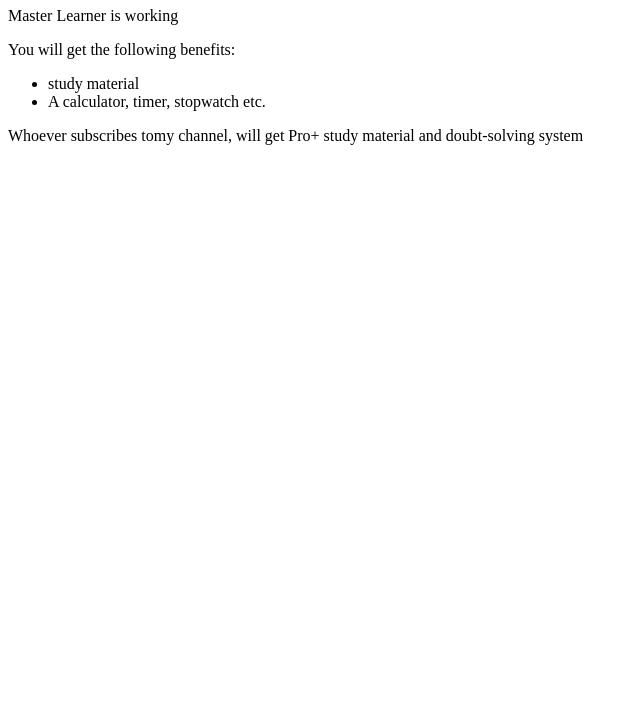
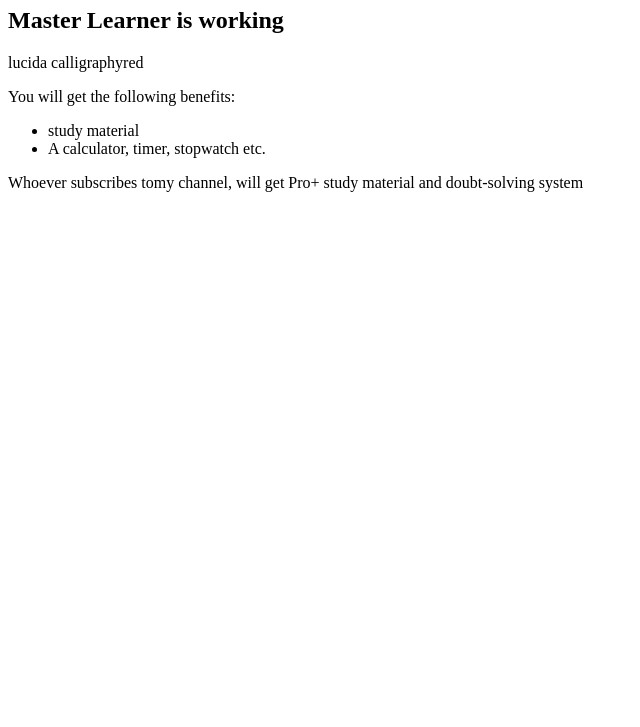
Before and after one commit to master-learner/master-learner.github.io, a plain HTML site: page index.html in a window 1280 px wide. Shown: the part 73-800 px from the top of the page, without its empty margins (0-640 px from the left). Drawn offline with Linux system fonts and the light colour scheme.

Commit message:
Update index.html
added content

```diff
--- a/index.html
+++ b/index.html
@@ -2,7 +2,8 @@
 <html>
 <body>
 <h1>Coming Soon!</h1>
-<p>Master Learner is working</p>
+<h2>Master Learner is working</h2>
+<font>lucida calligraphy</font><colgroup>red</colgroup>
 <p>You will get the following benefits:</p>
 <ul>
 	<li>study material</li>
```
